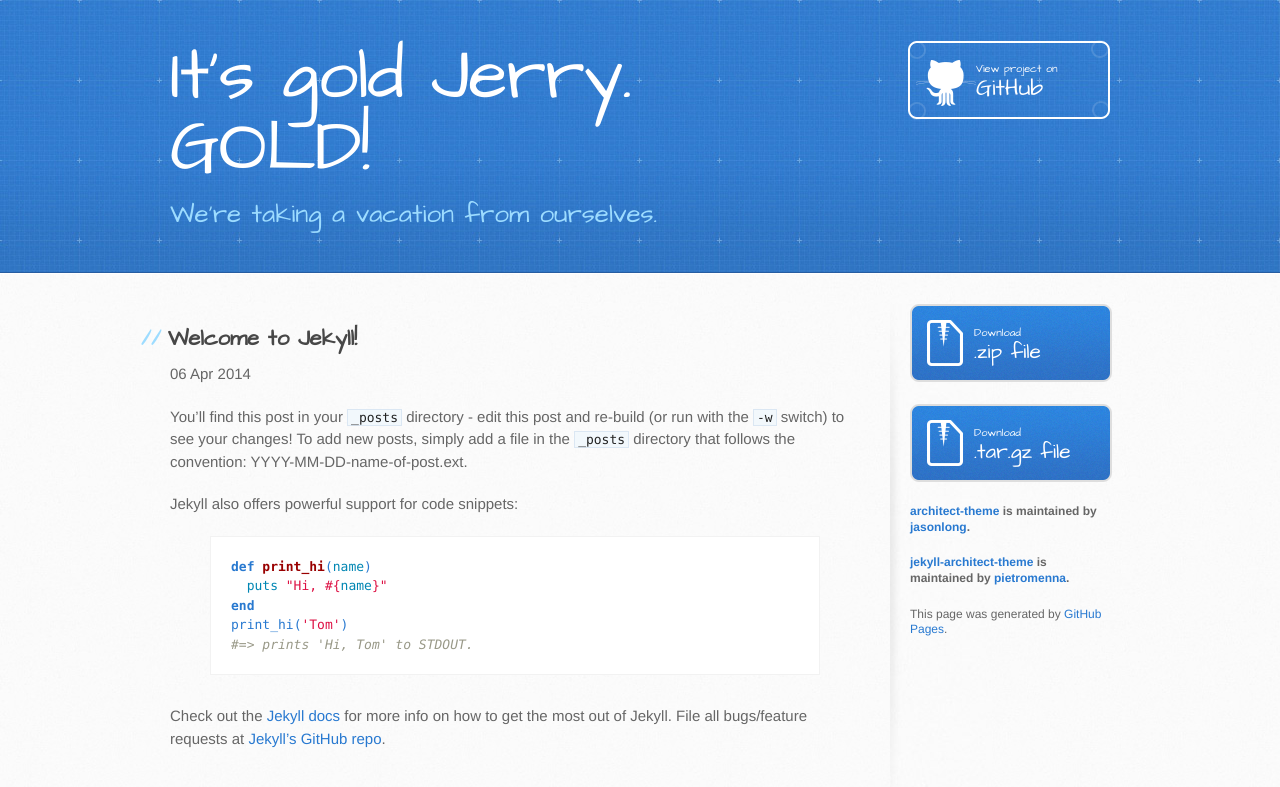
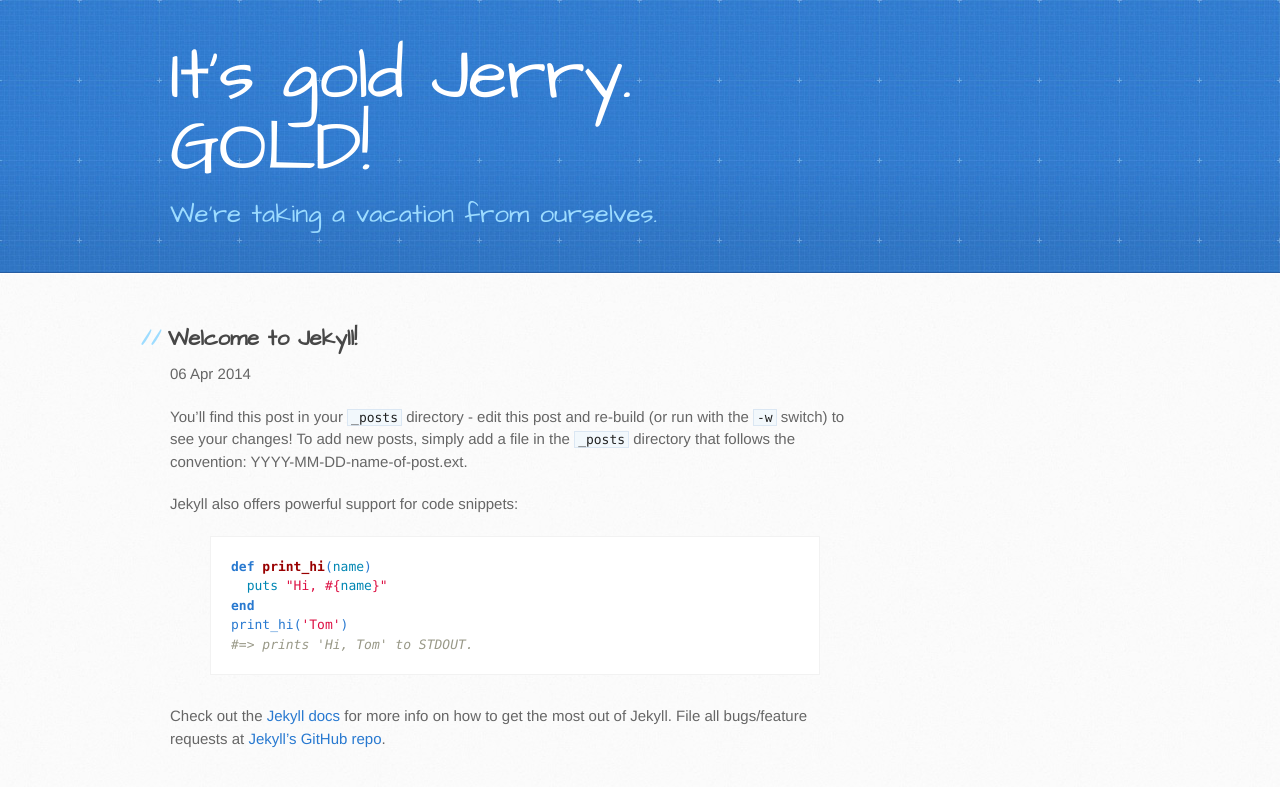
Before and after one commit to itsgoldjerry/itsgoldjerry.github.io, a Jekyll site: the page built from _posts/2014-04-06-welcome-to-jekyll.markdown, in a window 1280 px wide. Shown: the top 787 px of the page. Built offline with Jekyll 4.4.1, drawn with Linux system fonts in a browser that asks for light colours.

Commit message:
cleaned sidebar

```diff
--- a/_layouts/default.html
+++ b/_layouts/default.html
@@ -21,7 +21,6 @@
       <div class="inner">
         <h1> {{ site.name }} </h1>
         <h2>We're taking a vacation from ourselves.</h2>
-        <a href="https://github.com/pietromenna/jekyll-architect-theme" class="button"><small>View project on</small> GitHub</a>
       </div>
     </header>
 
@@ -33,22 +32,9 @@
 
         </section>
 
-        <aside id="sidebar">
-          <a href="https://github.com/pietromenna/jekyll-architect-theme/archive/master.zip" class="button">
-            <small>Download</small>
-            .zip file
-          </a>
-          <a href="https://github.com/pietromenna/jekyll-architect-theme/archive/master.tar.gz" class="button">
-            <small>Download</small>
-            .tar.gz file
-          </a>
-
-          <p class="repo-owner"><a href="https://github.com/jasonlong/architect-theme">architect-theme</a> is maintained by <a href="https://github.com/jasonlong">jasonlong</a>.</p>
-
-          <p class="repo-owner"><a href="https://github.com/pietromenna/jekyll-architect-theme">jekyll-architect-theme</a> is maintained by <a href="https://github.com/pietromenna">pietromenna</a>.</p>
-
-          <p>This page was generated by <a href="https://pages.github.com">GitHub Pages</a>.</p>
-        </aside>
+        <!-- aside id="sidebar">
+	sidebar text
+        </aside -->
       </div>
     </div>
 
```
